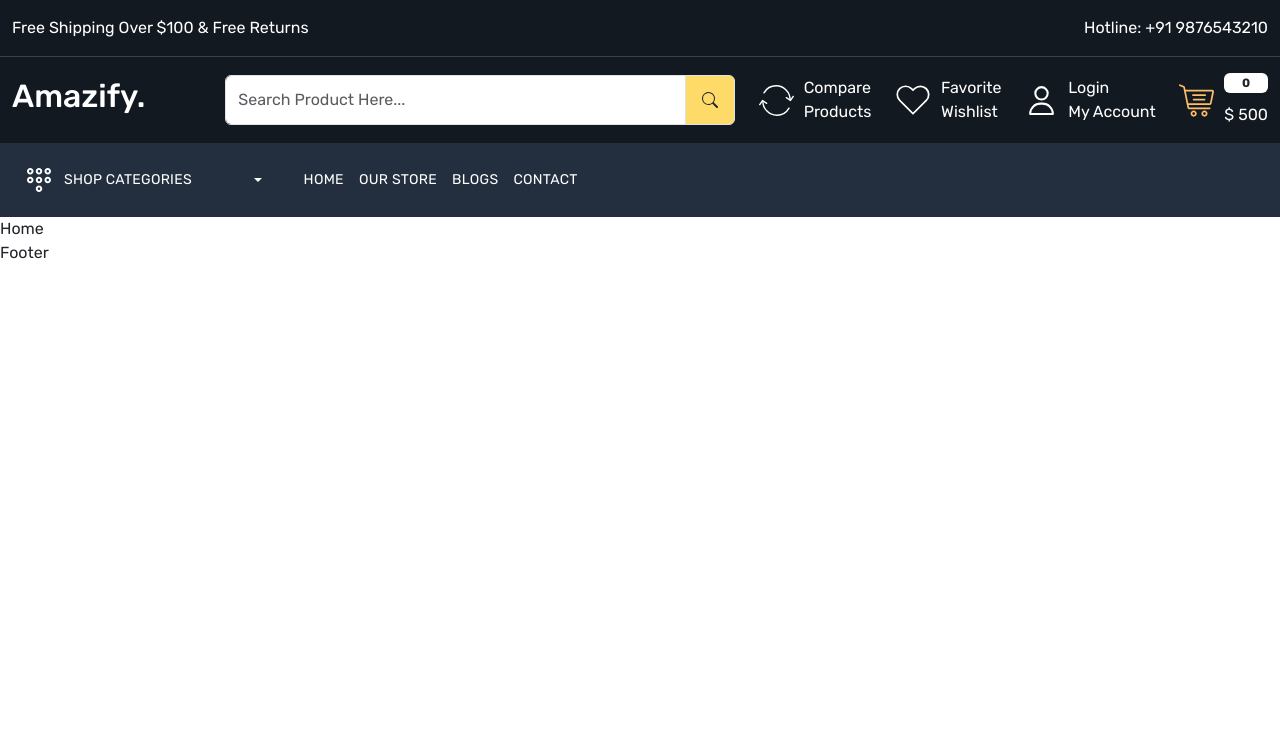
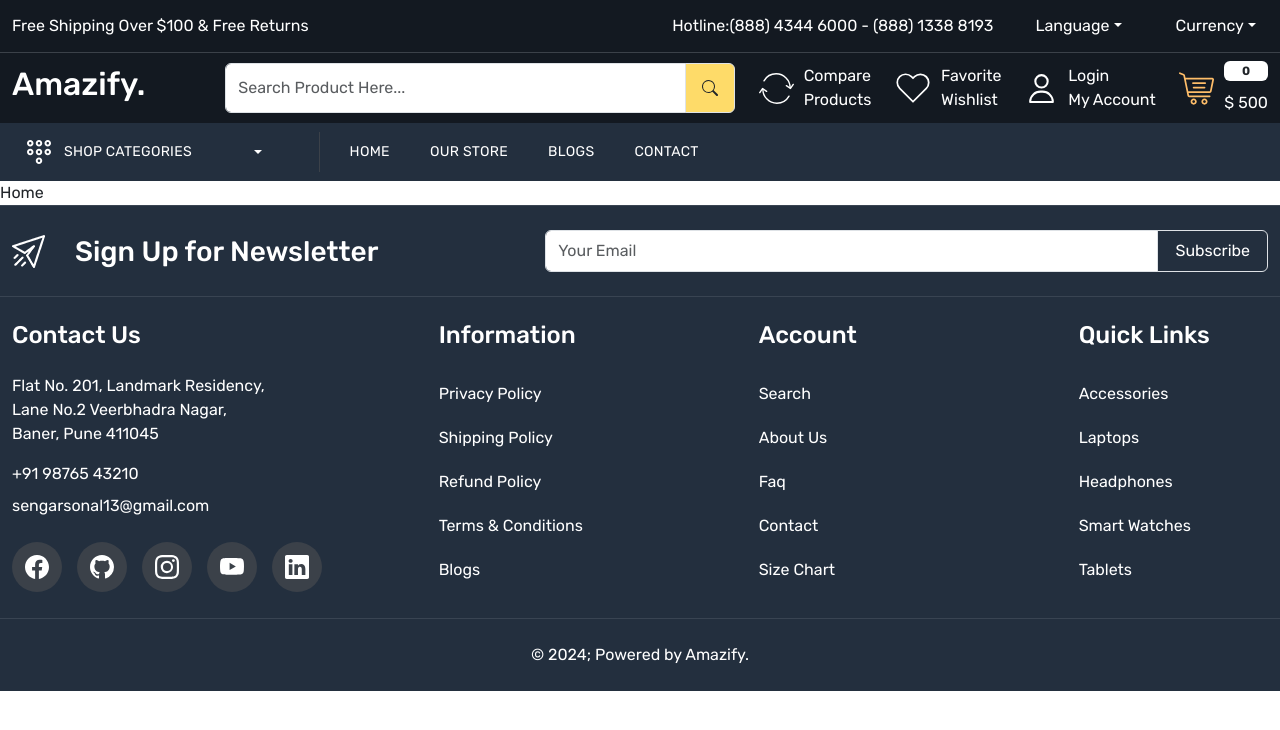
Before and after one commit to ssengar13/E-Commerce-App-Frontend, a React (Create React App) app: page / in a window 1280 px wide. Shown: the top 730 px of the page. Built offline with nearby package versions, Linux system fonts and the light colour scheme.

Commit message:
completed footer part

```diff
--- a/src/App.css
+++ b/src/App.css
@@ -37,6 +37,14 @@ a {
   gap: 30px;
 }
 
+.gap-20 {
+  gap: 20px;
+}
+
+.gap-40 {
+  gap: 40px;
+}
+
 /* Header Part Start */
 .header-top-strip {
   border-bottom: 1px solid var(--color-3b4149);
@@ -54,6 +62,23 @@ a {
 .header-upper .header-upper-link img {
   height: 35px;
   width: 35px;
+}
+
+.header-top-strip .dropdown-menu {
+  background-color: var(--color-3b4149);
+  width: 100%;
+  transform: translate3d(0px, 40px, 0px) !important;
+}
+
+.header-top-strip .dropdown-item {
+  padding: 12px;
+  margin-bottom: 3px;
+  border-bottom: 1px solid var(--color-3b4149);
+}
+
+.header-top-strip .dropdown-item:hover {
+  background-color: transparent;
+  color: var(--color-fedb69) !important;
 }
 
 .header-bottom {
@@ -96,4 +121,48 @@ a {
   color: var(--color-fedb69) !important;
 }
 
+.vr-line {
+  height: 40px;
+  width: 1px;
+  background-color: var(--color-3b4149);
+  margin-left: 15px;
+}
+
 /* Header Part End */
+
+/* Footer Part Start */
+footer {
+  background-color: var(--color-232f3e);
+}
+
+footer:not(:first-child) {
+  border-top: 1px solid rgba(255, 255, 255, 0.1);
+}
+
+footer .input-group-text {
+  background-color: var(--color-232f3e);
+  color: white;
+  padding: 8px 17px;
+}
+
+.icon-circle {
+  display: inline-flex;
+  justify-content: center;
+  align-items: center;
+  width: 50px;
+  height: 50px;
+  border-radius: 50%;
+  background-color: var(--color-3b4149);
+  text-align: center;
+  transition: background-color 0.3s;
+}
+
+.icon-circle:hover {
+  background-color: #555;
+}
+
+.social-icons .icon-circle .fs-4 {
+  font-size: 24px;
+}
+
+/* Footer Part End */
--- a/src/components/Footer.js
+++ b/src/components/Footer.js
@@ -1,8 +1,105 @@
 import React from 'react'
+import { NavLink, Link } from 'react-router-dom';
+import { BsLinkedin, BsYoutube, BsInstagram, BsGithub, BsFacebook } from 'react-icons/bs'
 
 const Footer = () => {
     return (
-        <div>Footer</div>
+        <>
+            <footer className='py-4'>
+                <div className="container-xxl">
+                    <div className="row align-items-center">
+                        <div className="col-5">
+                            <div className="footer-top-data d-flex align-items-center gap-30">
+                                <img src="images/newsletter.png" alt="newsletter" />
+                                <h3 className='mb-0 text-white'>Sign Up for Newsletter</h3>
+                            </div>
+                        </div>
+                        <div className="col-7">
+                            <div class="input-group">
+                                <input type="text" className="form-control py-1" placeholder="Your Email" aria-label="Your Email" aria-describedby="basic-addon2" />
+                                <span class="input-group-text" id="basic-addon2">Subscribe</span>
+                            </div>
+                        </div>
+                    </div>
+                </div>
+            </footer>
+            <footer className='py-4'>
+                <div className="container-xxl">
+                    <div className="row">
+                        <div className="col-4">
+                            <h4 className='mb-4 text-white'>Contact Us</h4>
+                            <div>
+                                <address className='text-white fs-6'>
+                                    Flat No. 201, Landmark Residency, <br />
+                                    Lane No.2 Veerbhadra Nagar, <br />
+                                    Baner, Pune 411045
+                                </address>
+                                <a href='tel:+919876543210' className='mt-3 d-block mb-1 text-white'>+91 98765 43210</a>
+                                <a href='mailto:sengarsonal13@gmail.com' className='mt-2 d-block mb-0 text-white'>sengarsonal13@gmail.com</a>
+                                <div className="social-icons d-flex align-items-center gap-15 mt-4">
+                                    <a href='' className='icon-circle'>
+                                        <BsFacebook className='text-white fs-4' />
+                                    </a>
+                                    <a href='' className='icon-circle'>
+                                        <BsGithub className='text-white fs-4' />
+                                    </a>
+                                    <a href='' className='icon-circle'>
+                                        <BsInstagram className='text-white fs-4' />
+                                    </a>
+                                    <a href='' className='icon-circle'>
+                                        <BsYoutube className='text-white fs-4' />
+                                    </a>
+                                    <a href='' className='icon-circle'>
+                                        <BsLinkedin className='text-white fs-4' />
+                                    </a>
+                                </div>
+                            </div>
+                        </div>
+                        <div className="col-3">
+                            <h4 className='mb-4 text-white'>Information</h4>
+                            <div className='footer-links d-flex flex-column'>
+                                <Link className='text-white py-2 mb-1'>Privacy Policy</Link>
+                                <Link className='text-white py-2 mb-1'>Shipping Policy</Link>
+                                <Link className='text-white py-2 mb-1'>Refund Policy</Link>
+                                <Link className='text-white py-2 mb-1'>Terms & Conditions</Link>
+                                <Link className='text-white py-2 mb-1'>Blogs</Link>
+                            </div>
+                        </div>
+                        <div className="col-3">
+                            <h4 className='mb-4 text-white'>Account</h4>
+                            <div className='footer-links d-flex flex-column'>
+                                <Link className='text-white py-2 mb-1'>Search</Link>
+                                <Link className='text-white py-2 mb-1'>About Us</Link>
+                                <Link className='text-white py-2 mb-1'>Faq</Link>
+                                <Link className='text-white py-2 mb-1'>Contact</Link>
+                                <Link className='text-white py-2 mb-1'>Size Chart</Link>
+                            </div>
+                        </div>
+                        <div className="col-2">
+                            <h4 className='mb-4 text-white'>Quick Links</h4>
+                            <div className='footer-links d-flex flex-column'>
+                                <Link className='text-white py-2 mb-1'>Accessories</Link>
+                                <Link className='text-white py-2 mb-1'>Laptops</Link>
+                                <Link className='text-white py-2 mb-1'>Headphones</Link>
+                                <Link className='text-white py-2 mb-1'>Smart Watches</Link>
+                                <Link className='text-white py-2 mb-1'>Tablets</Link>
+                            </div>
+                        </div>
+                    </div>
+                </div>
+            </footer>
+            <footer className='py-4'>
+                <div className="container-xxl">
+                    <div className="row">
+                        <div className="col-12">
+                            <p className="text-center mb-0 text-white">
+                                &copy; {new Date().getFullYear()}; Powered by Amazify.
+                            </p>
+                        </div>
+                    </div>
+                </div>
+            </footer>
+        </>
     )
 }
 
--- a/src/components/Header.js
+++ b/src/components/Header.js
@@ -5,19 +5,46 @@ import { BsSearch, bsSearch } from 'react-icons/bs'
 const Header = () => {
     return (
         <>
-            <header className='header-top-strip py-3'>
+            <header className='header-top-strip py-2'>
                 <div className='container-xxl'>
-                    <div className='row'>
-                        <div className='col-6'>
+                    <div className='row align-items-center'>
+                        <div className='col-5'>
                             <p className='text-white mb-0'>Free Shipping Over $100 & Free Returns</p>
                         </div>
-                        <div className='col-6'>
-                            <p className='text-end text-white mb-0'>Hotline: <a href='tel: +919876543210' className='text-white'>+91 9876543210</a></p>
+                        <div className='col-7 d-flex justify-content-end align-items-center gap-30'>
+                            <p className='text-white mb-0'>
+                                Hotline:
+                                <a href='tel: +919876543210' className='text-white'>
+                                    (888) 4344 6000 - (888) 1338 8193
+                                </a>
+                            </p>
+
+                            <div className='dropdown'>
+                                <button className='btn btn-secondary dropdown-toggle bg-transparent border-0 text-white' type='button' id='languageDropdown' data-bs-toggle='dropdown' aria-expanded='false'>
+                                    Language
+                                </button>
+                                <ul className='dropdown-menu' aria-labelledby='languageDropdown'>
+                                    <li><Link className='dropdown-item text-white' to='#'>English</Link></li>
+                                    <li><Link className='dropdown-item text-white' to='#'>Hindi</Link></li>
+                                    <li><Link className='dropdown-item text-white' to='#'>Spanish</Link></li>
+                                </ul>
+                            </div>
+
+                            <div className='dropdown'>
+                                <button className='btn btn-secondary dropdown-toggle bg-transparent border-0 text-white' type='button' id='currencyDropdown' data-bs-toggle='dropdown' aria-expanded='false'>
+                                    Currency
+                                </button>
+                                <ul className='dropdown-menu' aria-labelledby='currencyDropdown'>
+                                    <li><Link className='dropdown-item text-white' to='#'>USD</Link></li>
+                                    <li><Link className='dropdown-item text-white' to='#'>INR</Link></li>
+                                    <li><Link className='dropdown-item text-white' to='#'>EUR</Link></li>
+                                </ul>
+                            </div>
                         </div>
                     </div>
                 </div>
             </header>
-            <header className='header-upper py-3'>
+            <header className='header-upper py-2'>
                 <div className='container-xxl'>
                     <div className='row align-items-center'>
                         <div className='col-2'>
@@ -34,7 +61,7 @@ const Header = () => {
                             </div>
                         </div>
                         <div className='col-5'>
-                            <div className='header-upper-links d-flex align-items-center justify-content-between'>
+                            <div className='header-upper-links d-flex align-items-center justify-content-between gap-20'>
                                 <div>
                                     <Link className='d-flex align-items-center gap-10 text-white' >
                                         <img src='images/compare.svg' alt='compare' />
@@ -67,7 +94,7 @@ const Header = () => {
                     </div>
                 </div>
             </header>
-            <header className='header-bottom py-3'>
+            <header className='header-bottom py-2'>
                 <div className='container-xxl'>
                     <div className='row'>
                         <div className='col-12'>
@@ -85,8 +112,9 @@ const Header = () => {
                                         </ul>
                                     </div>
                                 </div>
+                                <div className="vr-line"></div>
                                 <div className='menu-links'>
-                                    <div className="d-flex align-items-center gap-15">
+                                    <div className="d-flex align-items-center gap-40">
                                         <NavLink to="/">Home</NavLink>
                                         <NavLink to="/">Our Store</NavLink>
                                         <NavLink to="/">Blogs</NavLink>
```
